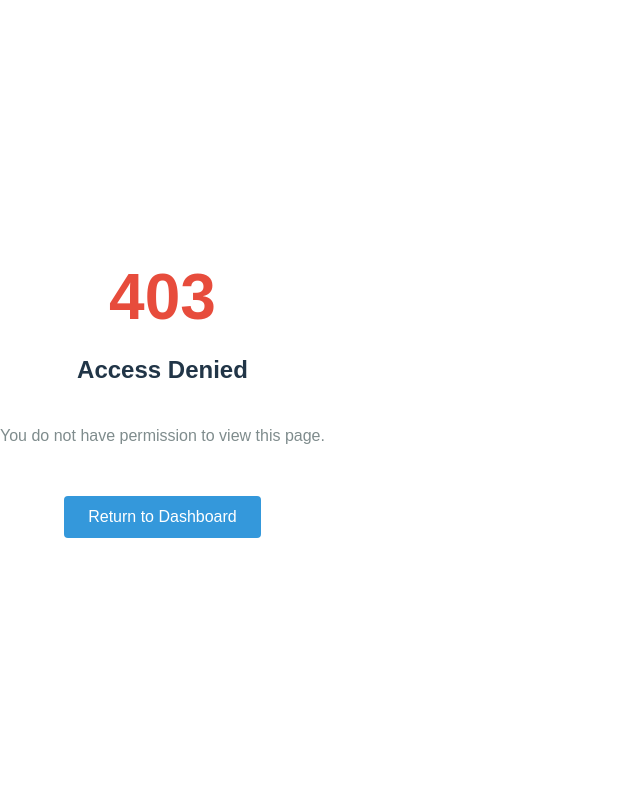
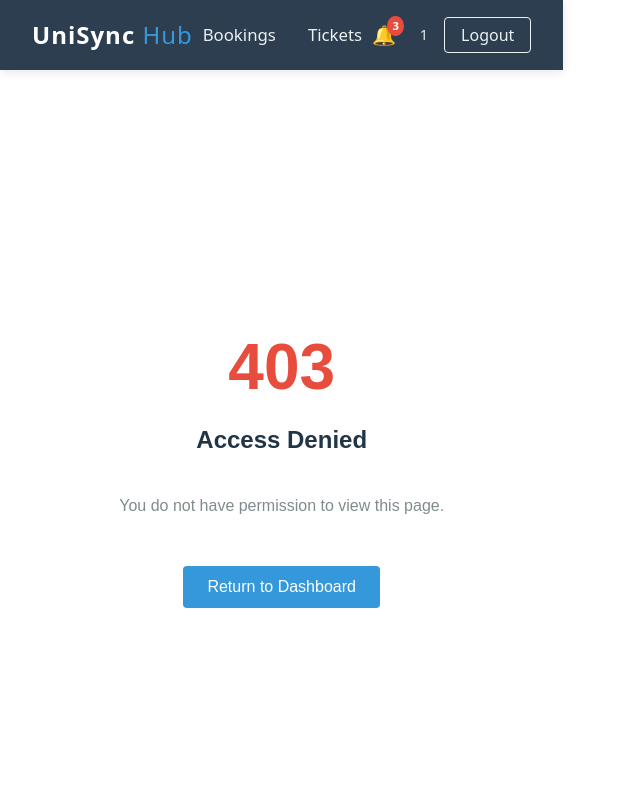
Before and after one commit to Tharakax/it3030-paf-2026-smart-campus-group95, a React app in the folder frontend/: page /unauthorized in a window 1280 px wide. Shown: the top 800 px of the page, without its empty margins (0-640 px from the left). Built offline with nearby package versions, Linux system fonts and the light colour scheme; sample sign-in values are in the browser's storage; the HTML template or start-up script is replaced by a standard one.

Commit message:
home created

```diff
--- a/frontend/src/App.jsx
+++ b/frontend/src/App.jsx
@@ -5,14 +5,21 @@ import RoleProtectedRoute from './components/RoleProtectedRoute';
 
 import Login from './pages/Login';
 import OAuth2RedirectHandler from './pages/OAuth2RedirectHandler';
+import Home from './pages/Home';
 import Dashboard from './pages/Dashboard';
 import AdminDashboard from './pages/AdminDashboard';
+import TechnicianDashboard from './pages/TechnicianDashboard';
 import Unauthorized from './pages/Unauthorized';
+import Header from './components/Header';
+import Footer from './components/Footer';
 
 function App() {
   return (
     <AuthProvider>
       <Router>
+        <div style={{ display: 'flex', flexDirection: 'column', minHeight: '100vh' }}>
+          <Header />
+          <main style={{ flex: 1 }}>
             <Routes>
               <Route path="/" element={<Navigate to="/login" replace />} />
               <Route path="/login" element={<Login />} />
@@ -24,9 +31,21 @@ function App() {
                 </PrivateRoute>
               } />
 
+              <Route path="/home" element={
+                <PrivateRoute>
+                  <Home />
+                </PrivateRoute>
+              } />
+
               <Route path="/admin" element={
                 <RoleProtectedRoute requiredRole="ADMIN">
                   <AdminDashboard />
+                </RoleProtectedRoute>
+              } />
+
+              <Route path="/technician" element={
+                <RoleProtectedRoute requiredRole="TECHNICIAN">
+                  <TechnicianDashboard />
                 </RoleProtectedRoute>
               } />
 
@@ -35,6 +54,9 @@ function App() {
               {/* Catch all */}
               <Route path="*" element={<Navigate to="/login" replace />} />
             </Routes>
+          </main>
+          <Footer />
+        </div>
       </Router>
     </AuthProvider>
   );
--- /dev/null
+++ b/frontend/src/components/Footer.jsx
@@ -0,0 +1,20 @@
+import React from 'react';
+
+const Footer = () => {
+    return (
+        <footer style={{
+            backgroundColor: '#34495e',
+            color: '#bdc3c7',
+            padding: '1.5rem',
+            textAlign: 'center',
+            marginTop: 'auto'
+        }}>
+            <p style={{ margin: 0 }}>© {new Date().getFullYear()} UniSync - Smart Campus Operations Hub. All rights reserved.</p>
+            <div style={{ marginTop: '0.5rem', fontSize: '0.85rem' }}>
+                <span>IT3030 PAF Assignment</span>
+            </div>
+        </footer>
+    );
+};
+
+export default Footer;
--- /dev/null
+++ b/frontend/src/components/Header.css
@@ -0,0 +1,104 @@
+.app-header {
+    display: flex;
+    justify-content: space-between;
+    align-items: center;
+    padding: 0 2rem;
+    height: 70px;
+    background-color: #2c3e50;
+    color: white;
+    box-shadow: 0 2px 10px rgba(0, 0, 0, 0.1);
+    position: sticky;
+    top: 0;
+    z-index: 1000;
+}
+
+.header-brand {
+    cursor: pointer;
+}
+
+.header-brand h2 {
+    margin: 0;
+    font-size: 1.5rem;
+    letter-spacing: 1px;
+}
+
+.brand-subtitle {
+    color: #3498db;
+    font-weight: 300;
+}
+
+.header-nav {
+    display: flex;
+    gap: 2rem;
+}
+
+.nav-link {
+    color: #ecf0f1;
+    text-decoration: none;
+    font-weight: 500;
+    font-size: 1.05rem;
+    transition: color 0.3s;
+    padding: 0.5rem 0;
+}
+
+.nav-link:hover {
+    color: #3498db;
+}
+
+.admin-link {
+    color: #e74c3c;
+}
+
+.tech-link {
+    color: #f1c40f;
+}
+
+.header-actions {
+    display: flex;
+    align-items: center;
+    gap: 1.5rem;
+}
+
+.notification-icon {
+    position: relative;
+    font-size: 1.2rem;
+    cursor: pointer;
+}
+
+.badge {
+    position: absolute;
+    top: -5px;
+    right: -8px;
+    background-color: #e74c3c;
+    color: white;
+    font-size: 0.7rem;
+    padding: 2px 5px;
+    border-radius: 50%;
+    font-weight: bold;
+}
+
+.user-profile {
+    display: flex;
+    align-items: center;
+    gap: 1rem;
+}
+
+.user-email {
+    font-size: 0.9rem;
+    opacity: 0.9;
+}
+
+.logout-btn {
+    background-color: transparent;
+    border: 1px solid #ecf0f1;
+    color: #ecf0f1;
+    padding: 0.4rem 1rem;
+    border-radius: 4px;
+    cursor: pointer;
+    transition: all 0.3s;
+}
+
+.logout-btn:hover {
+    background-color: #ecf0f1;
+    color: #2c3e50;
+}
--- /dev/null
+++ b/frontend/src/components/Header.jsx
@@ -0,0 +1,49 @@
+import React, { useContext } from 'react';
+import { AuthContext } from '../context/AuthContext';
+import { useNavigate, Link } from 'react-router-dom';
+import './Header.css';
+
+const Header = () => {
+    const { user, logout } = useContext(AuthContext);
+    const navigate = useNavigate();
+
+    const handleLogout = () => {
+        logout();
+        navigate('/login');
+    };
+
+    if (!user) return null;
+
+    return (
+        <header className="app-header">
+            <div className="header-brand" onClick={() => navigate('/home')}>
+                <h2>UniSync <span className="brand-subtitle">Hub</span></h2>
+            </div>
+
+            <nav className="header-nav">
+                <Link to="/bookings" className="nav-link">Bookings</Link>
+                <Link to="/tickets" className="nav-link">Tickets</Link>
+
+                {user.role === 'ADMIN' && (
+                    <Link to="/admin" className="nav-link admin-link">Admin Panel</Link>
+                )}
+                {user.role === 'TECHNICIAN' && (
+                    <Link to="/technician" className="nav-link tech-link">Tech Portal</Link>
+                )}
+            </nav>
+
+            <div className="header-actions">
+                <div className="notification-icon">
+                    🔔
+                    <span className="badge">3</span>
+                </div>
+                <div className="user-profile">
+                    <span className="user-email">{user.email}</span>
+                    <button className="logout-btn" onClick={handleLogout}>Logout</button>
+                </div>
+            </div>
+        </header>
+    );
+};
+
+export default Header;
--- a/frontend/src/context/AuthContext.jsx
+++ b/frontend/src/context/AuthContext.jsx
@@ -37,6 +37,13 @@ export const AuthProvider = ({ children }) => {
 
     const login = (newToken) => {
         setToken(newToken);
+        try {
+            const decoded = jwtDecode(newToken);
+            return decoded;
+        } catch (error) {
+            console.error("Failed to decode token on login", error);
+            return null;
+        }
     };
 
     const logout = () => {
--- /dev/null
+++ b/frontend/src/pages/Home.css
@@ -0,0 +1,81 @@
+.home-container {
+    padding: 2rem;
+    max-width: 1200px;
+    margin: 0 auto;
+}
+
+.hero-section {
+    text-align: center;
+    margin-bottom: 4rem;
+    padding: 4rem 2rem;
+    background: linear-gradient(135deg, #f5f7fa 0%, #c3cfe2 100%);
+    border-radius: 12px;
+    box-shadow: 0 4px 15px rgba(0, 0, 0, 0.05);
+}
+
+.hero-section h1 {
+    font-size: 2.5rem;
+    color: #2c3e50;
+    margin-bottom: 1rem;
+}
+
+.highlight {
+    color: #3498db;
+}
+
+.subtitle {
+    font-size: 1.2rem;
+    color: #7f8c8d;
+}
+
+.services-grid {
+    display: grid;
+    grid-template-columns: repeat(auto-fit, minmax(300px, 1fr));
+    gap: 2rem;
+}
+
+.service-card {
+    background: white;
+    padding: 2rem;
+    border-radius: 10px;
+    text-align: center;
+    box-shadow: 0 4px 20px rgba(0, 0, 0, 0.05);
+    transition: transform 0.3s ease, box-shadow 0.3s ease;
+}
+
+.service-card:hover {
+    transform: translateY(-5px);
+    box-shadow: 0 8px 25px rgba(0, 0, 0, 0.1);
+}
+
+.card-icon {
+    font-size: 3rem;
+    margin-bottom: 1rem;
+}
+
+.service-card h3 {
+    color: #2c3e50;
+    margin-bottom: 1rem;
+}
+
+.service-card p {
+    color: #7f8c8d;
+    margin-bottom: 1.5rem;
+    line-height: 1.5;
+}
+
+.action-btn {
+    background-color: #3498db;
+    color: white;
+    border: none;
+    padding: 0.8rem 1.5rem;
+    border-radius: 5px;
+    cursor: pointer;
+    font-weight: bold;
+    transition: background-color 0.3s;
+    width: 100%;
+}
+
+.action-btn:hover {
+    background-color: #2980b9;
+}
--- /dev/null
+++ b/frontend/src/pages/Home.jsx
@@ -0,0 +1,41 @@
+import React, { useContext } from 'react';
+import { AuthContext } from '../context/AuthContext';
+import './Home.css';
+
+const Home = () => {
+    const { user } = useContext(AuthContext);
+
+    return (
+        <div className="home-container">
+            <div className="hero-section">
+                <h1>Welcome to UniSync, <span className="highlight">{user?.name}</span>!</h1>
+                <p className="subtitle">Your Smart Campus Operations Hub</p>
+            </div>
+
+            <div className="services-grid">
+                <div className="service-card">
+                    <div className="card-icon">📅</div>
+                    <h3>My Bookings</h3>
+                    <p>Manage your facility and resource reservations seamlessly.</p>
+                    <button className="action-btn">View Bookings</button>
+                </div>
+
+                <div className="service-card">
+                    <div className="card-icon">🎫</div>
+                    <h3>My Tickets</h3>
+                    <p>Track your IT and maintenance support requests.</p>
+                    <button className="action-btn">View Tickets</button>
+                </div>
+
+                <div className="service-card">
+                    <div className="card-icon">📢</div>
+                    <h3>Announcements</h3>
+                    <p>Stay updated with the latest campus news and alerts.</p>
+                    <button className="action-btn">Read More</button>
+                </div>
+            </div>
+        </div>
+    );
+};
+
+export default Home;
--- a/frontend/src/pages/OAuth2RedirectHandler.jsx
+++ b/frontend/src/pages/OAuth2RedirectHandler.jsx
@@ -12,8 +12,19 @@ const OAuth2RedirectHandler = () => {
         const token = params.get('token');
 
         if (token) {
-            login(token);
-            navigate('/dashboard');
+            const decodedToken = login(token);
+            if (decodedToken) {
+                const role = decodedToken.role;
+                if (role === 'ADMIN') {
+                    navigate('/admin');
+                } else if (role === 'TECHNICIAN') {
+                    navigate('/technician');
+                } else {
+                    navigate('/home');
+                }
+            } else {
+                navigate('/login');
+            }
         } else {
             navigate('/login');
         }
--- /dev/null
+++ b/frontend/src/pages/TechnicianDashboard.jsx
@@ -0,0 +1,34 @@
+import React, { useEffect, useState } from 'react';
+import axiosInstance from '../api/axiosConfig';
+
+const TechnicianDashboard = () => {
+    const [message, setMessage] = useState('');
+
+    useEffect(() => {
+        const fetchDashboardData = async () => {
+            try {
+                const response = await axiosInstance.get('/api/technician/dashboard');
+                setMessage(response.data.message);
+            } catch (error) {
+                console.error('Error fetching technician dashboard data', error);
+                setMessage('Error loading technician dashboard.');
+            }
+        };
+
+        fetchDashboardData();
+    }, []);
+
+    return (
+        <div style={{ padding: '2rem', maxWidth: '1200px', margin: '0 auto' }}>
+            <h1 style={{ color: '#f1c40f', marginBottom: '1rem' }}>Technician Portal</h1>
+            <div style={{ background: '#fff', padding: '2rem', borderRadius: '8px', boxShadow: '0 4px 6px rgba(0,0,0,0.1)' }}>
+                <h2>{message}</h2>
+                <p style={{ color: '#7f8c8d', marginTop: '1rem' }}>
+                    Welcome to the specialized Technician interface. Here you can manage maintenance tasks and resolve IT tickets assigned to you.
+                </p>
+            </div>
+        </div>
+    );
+};
+
+export default TechnicianDashboard;
```
Also changed, not shown: 2 other files (tests, documents, lock files or other folders). Lines whose indentation alone changed are shown as unchanged.
